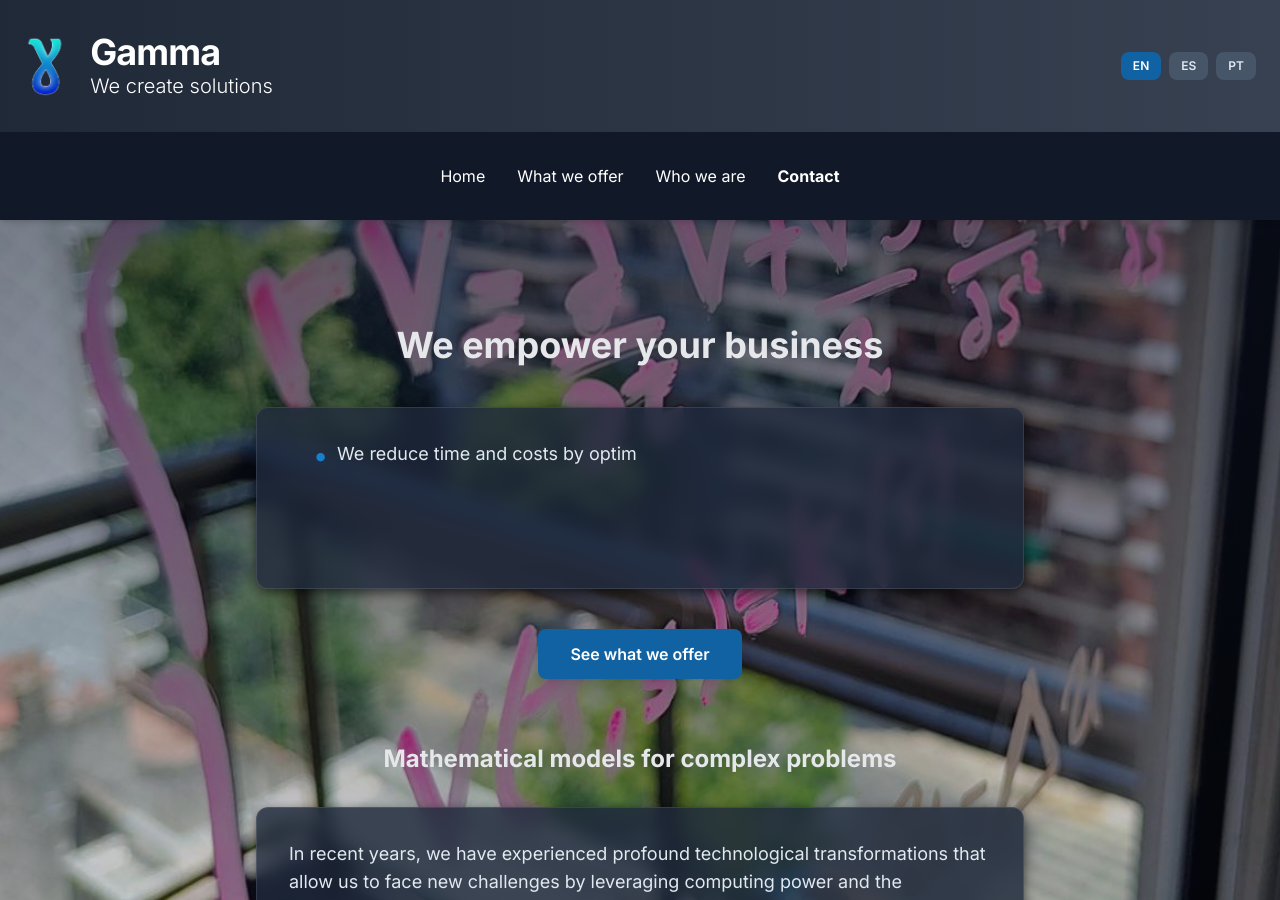
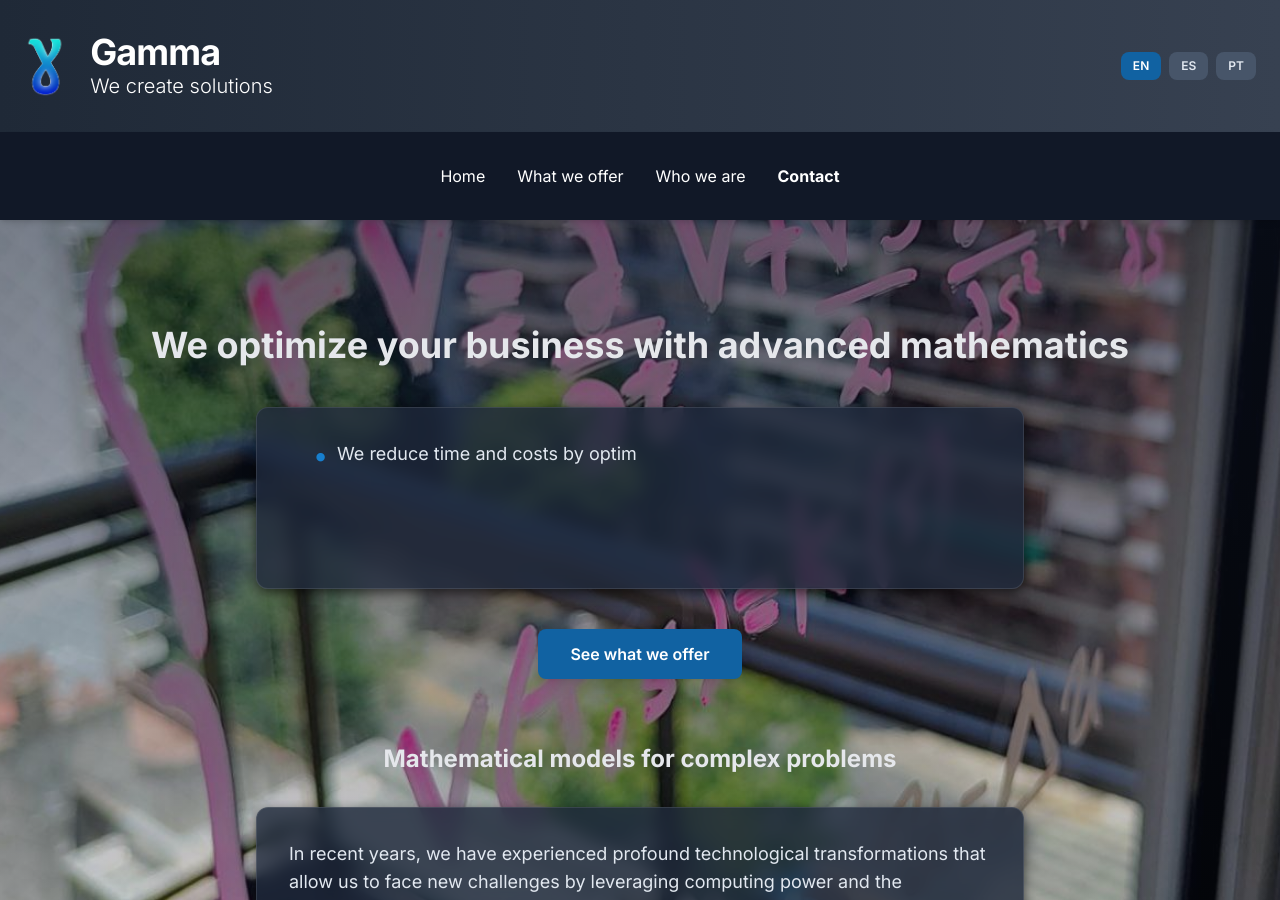
Before and after one commit to mrodriguezcartabia/fmp.github.io, a Jekyll site: the page built from index.html, in a window 1280 px wide and 900 px high. Built offline with Jekyll 4.4.1, drawn with Linux system fonts in a browser that asks for light colours; nearby versions of some CDN libraries; some of the changed lines change nothing that is shown.

Commit message:
Cambio de título

```diff
--- a/index.html
+++ b/index.html
@@ -16,10 +16,10 @@ title: Gamma Solutions - Home
         </div>
     </div>
     <span class="skip-intro-hint"
-          data-en="Click or press <kbd>Esc</kbd> to skip"
-          data-es="Haz clic o presiona <kbd>Esc</kbd> para saltar"
-          data-pt="Clique ou pressione <kbd>Esc</kbd> para pular">
-        Haz clic o presiona <kbd>Esc</kbd> para saltar
+          data-en="Click or <kbd>Esc</kbd> to skip"
+          data-es="Clic o <kbd>Esc</kbd> para saltar"
+          data-pt="Clique ou <kbd>Esc</kbd> para pular">
+        Clic o <kbd>Esc</kbd> para saltar
     </span>
 </div>
 
@@ -27,10 +27,10 @@ title: Gamma Solutions - Home
 
     <section id="first-section" class="reveal mb-10">
         <h2 class="text-gray-200 section-title"
-            data-en="We empower your business"
-            data-es="Potenciamos tu empresa"
-            data-pt="Potencializamos a sua empresa">
-            Potenciamos tu empresa
+            data-en="We optimize your business with advanced mathematics"
+            data-es="Optimizamos tu empresa con matemática avanzada"
+            data-pt="Otimizamos a sua empresa com matemática avançada">
+            Optimizamos tu empresa con matemática avanzada
         </h2>
         <div class="card max-w-3xl mx-auto text-center space-y-4">
             <!-- <p class="text-lg text-left"
```
